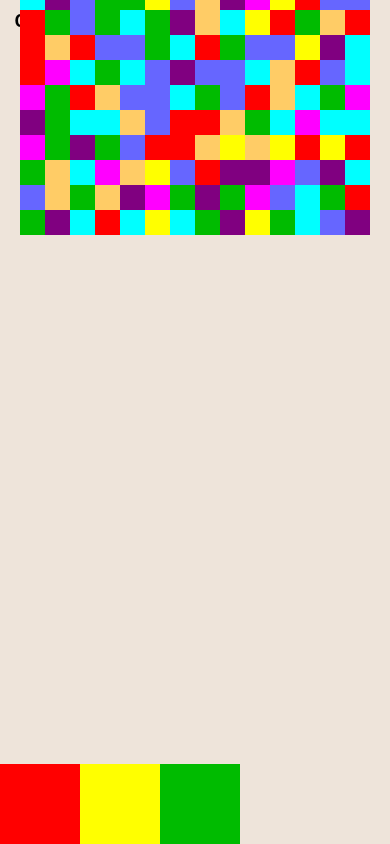
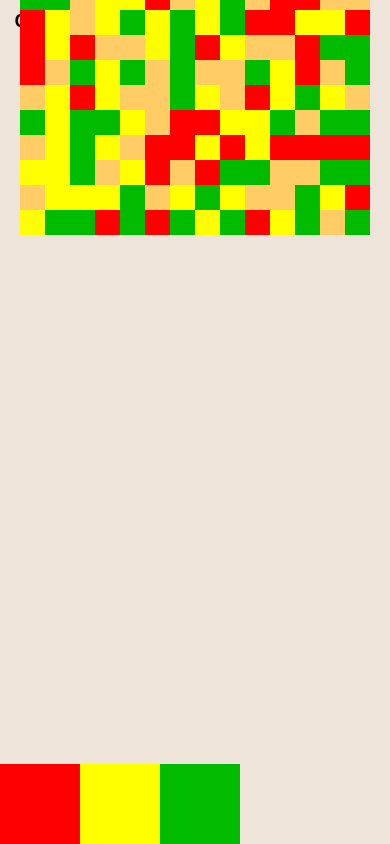
Before and after one commit to ghaiklor/flood-it, a React Native app: screen / in a window 390 px wide. Built offline with nearby package versions, Linux system fonts and the light colour scheme.

Commit message:
perf: optimize game field to store only indexes of a color

```diff
--- a/src/actions/index.js
+++ b/src/actions/index.js
@@ -3,8 +3,8 @@ import * as TYPES from './types';
 /**
  * Creates an action for making a move with selected color.
  *
- * @param {String} color Color in HEX format, i.e. #FFFFFF
- * @returns {{type: String, color: String}}
+ * @param {Number} color Index of a color from {@link COLORS} array
+ * @returns {{type: String, color: Number}}
  */
 export function runColor(color) {
   return {type: TYPES.RUN_COLOR, color};
--- a/src/common/generateNewField.js
+++ b/src/common/generateNewField.js
@@ -1,15 +1,14 @@
 /**
  * Helper function for generating a new game field.
- * It creates an array with specified size and fills it with random colors.
- * Colors for game field are specifying as an argument.
+ * It creates an array with specified size and fills it with random colors indexes.
  * Keep in mind that game field is a rectangle, so size of a field is actually [size, size].
  *
  * @param {Number} size Size of a game field, i.e. 14
- * @param {Array<String>} colors An array of colors in HEX format
- * @returns {Array} Returns an array of game field with a random colors inside
+ * @param {Number} colors How many random colors to apply
+ * @returns {Array} Returns an array of game field with a random colors indexes inside
  */
 export default function (size, colors) {
   return Array
     .from({length: size * size})
-    .map(() => colors[Math.floor(Math.random() * colors.length)]);
+    .map(() => Math.floor(Math.random() * (colors - 1)));
 }
--- a/src/components/Grid.js
+++ b/src/components/Grid.js
@@ -2,6 +2,7 @@ import React from 'react';
 import {View, Dimensions} from 'react-native';
 import {connect} from 'react-redux';
 import Tile from './Tile';
+import COLORS from '../constants/colors';
 
 const {width: WIDTH} = Dimensions.get('window');
 
@@ -22,7 +23,7 @@ class Grid extends React.Component {
     const {field} = this.props;
     const size = Math.sqrt(field.length);
     const tileWidth = (WIDTH - 40) / size;
-    const tiles = field.map((color, i) => <Tile key={i} color={color} size={tileWidth}/>);
+    const tiles = field.map((color, i) => <Tile key={i} color={COLORS[color]} size={tileWidth}/>);
 
     return (
       <View style={{flexDirection: 'column'}}>
--- a/src/reducers/game.js
+++ b/src/reducers/game.js
@@ -3,7 +3,7 @@ import COLORS from '../constants/colors';
 import getAdjacentIndexes from '../common/getAdjacentIndexes';
 import generateNewField from '../common/generateNewField';
 
-const initialField = Array.from({length: 14 * 14}).map(() => COLORS[Math.floor(Math.random() * COLORS.length)]);
+const initialField = generateNewField(14, 5);
 const initialState = {
   moves: 0,
   currentColor: initialField[0],
@@ -32,7 +32,7 @@ export default function (state = initialState, action) {
 
       return Object.assign({}, state, {field, currentColor: newColor, moves: state.moves + 1});
     case TYPES.NEW_GAME:
-      const newField = generateNewField(14, COLORS);
+      const newField = generateNewField(14, state.configuration.level);
 
       return Object.assign({}, state, {field: newField, currentColor: newField[0], moves: 0});
     default:
```
